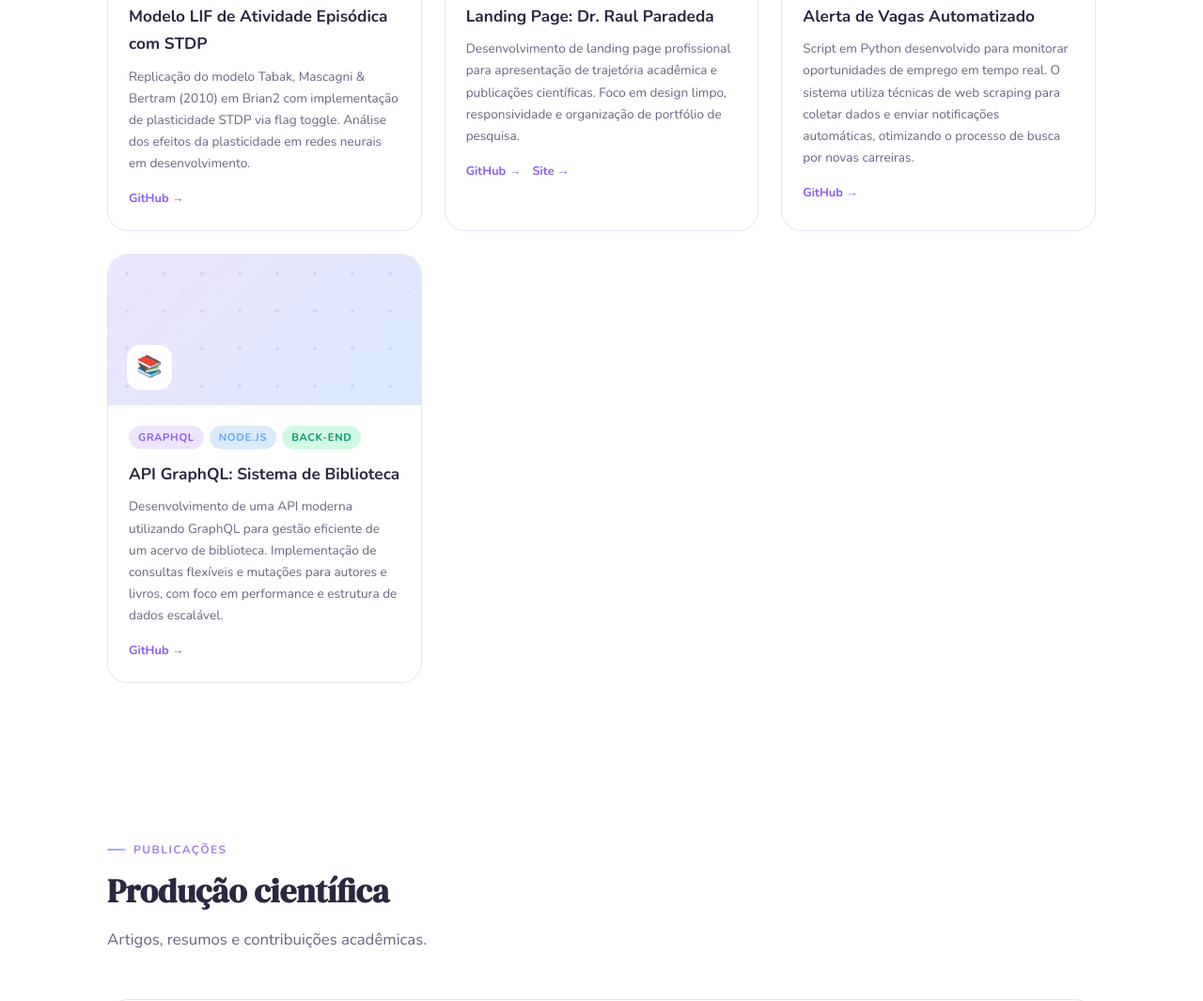
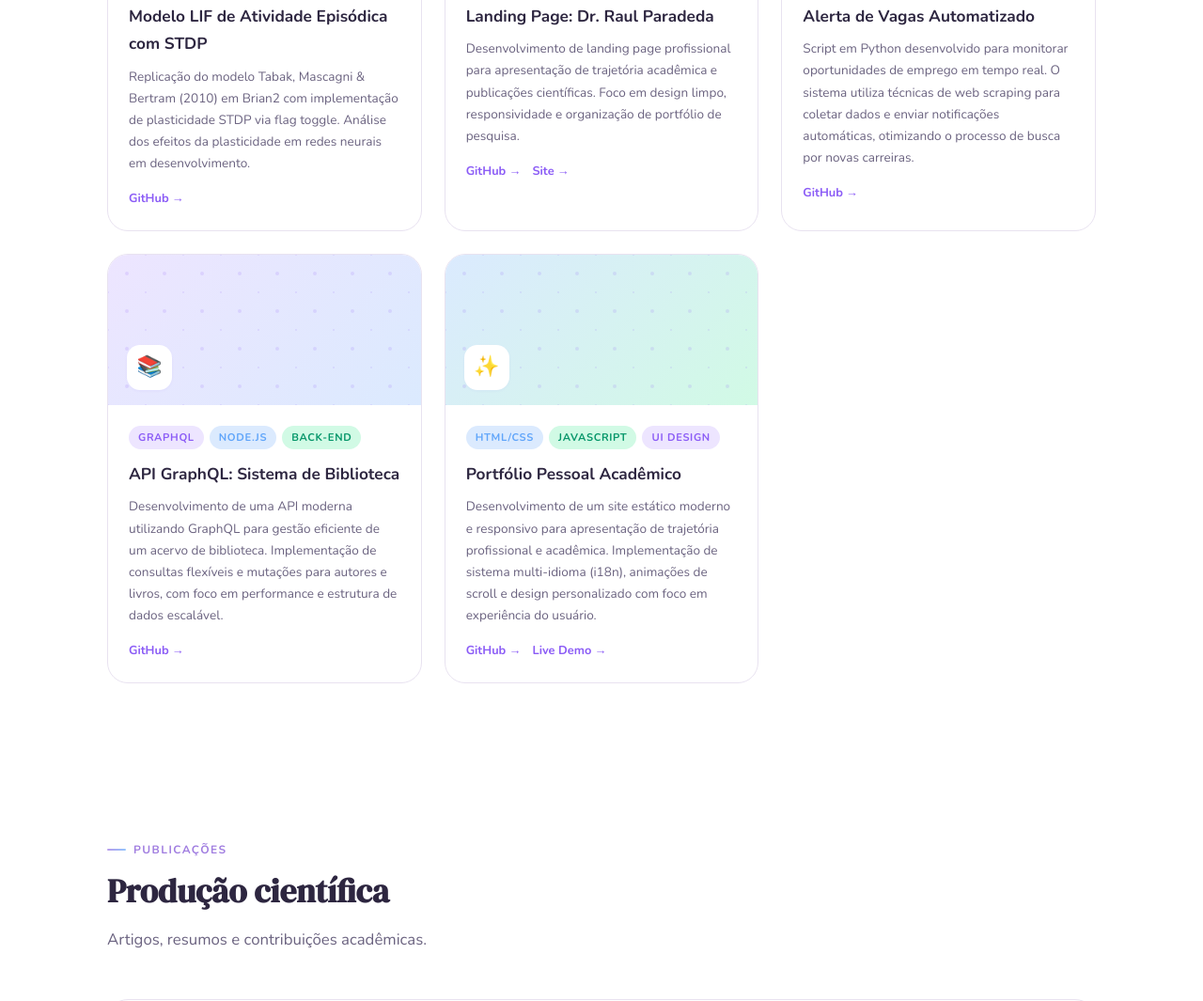
Before and after one commit to emillyyorke/emillyyorke.github.io, a plain HTML site: page index.html in a window 1280 px wide. Shown: the part 4518-5583 px from the top of the page at 94% size. Drawn offline with nearby package versions, Linux system fonts and the light colour scheme.

Commit message:
Add project card for academic portfolio
Added a new project card for 'Portfólio Pessoal Acadêmico' with details about the project and links.

```diff
--- a/index.html
+++ b/index.html
@@ -459,6 +459,31 @@
                     </div>
                 </div>
             </div>
+
+           <div class="project-card reveal">
+                <div class="project-banner gradient-2">
+                    <div class="project-banner-pattern"></div>
+                    <div class="project-banner-icon">✨</div>
+                </div>
+                <div class="project-body">
+                    <div class="project-tags-row">
+                        <span class="project-tag blue">HTML/CSS</span>
+                        <span class="project-tag mint">JavaScript</span>
+                        <span class="project-tag lilac">UI Design</span>
+                    </div>
+                    <h3 class="project-title">Portfólio Pessoal Acadêmico</h3>
+                    <p class="project-desc">
+                        Desenvolvimento de um site estático moderno e responsivo para
+                        apresentação de trajetória profissional e acadêmica. Implementação
+                        de sistema multi-idioma (i18n), animações de scroll e design
+                        personalizado com foco em experiência do usuário.
+                    </p>
+                    <div class="project-links">
+                        <a href="https://github.com/emillyyorke/emillyyorke.github.io" target="_blank" class="project-link">GitHub →</a>
+                        <a href="https://emillyyorke.github.io" target="_blank" class="project-link">Live Demo →</a>
+                    </div>
+                </div>
+            </div>
         </div>
     </section>
 
```
